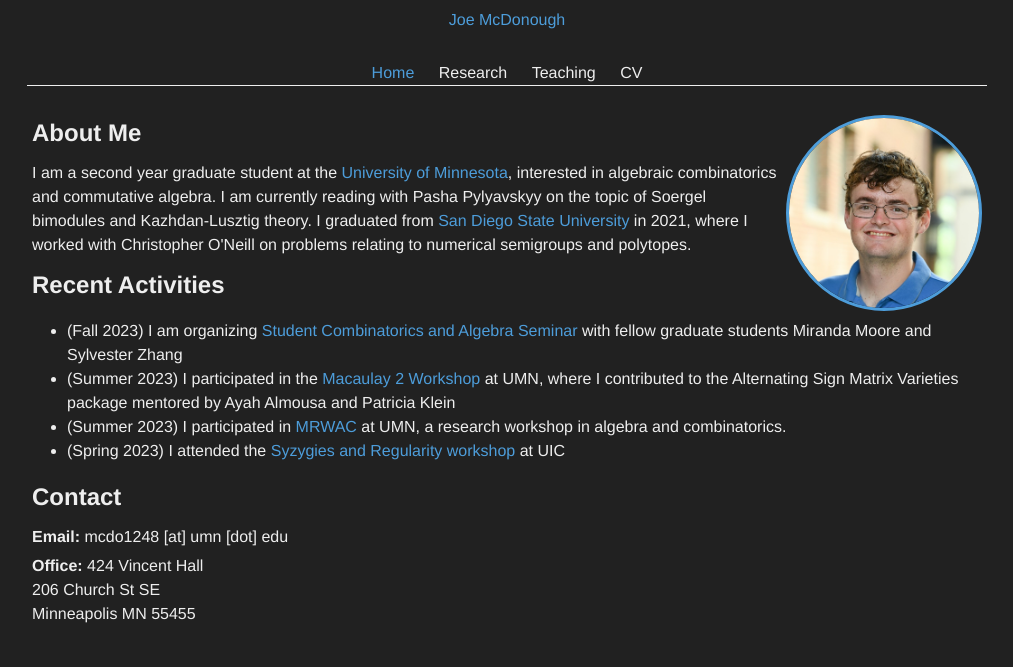
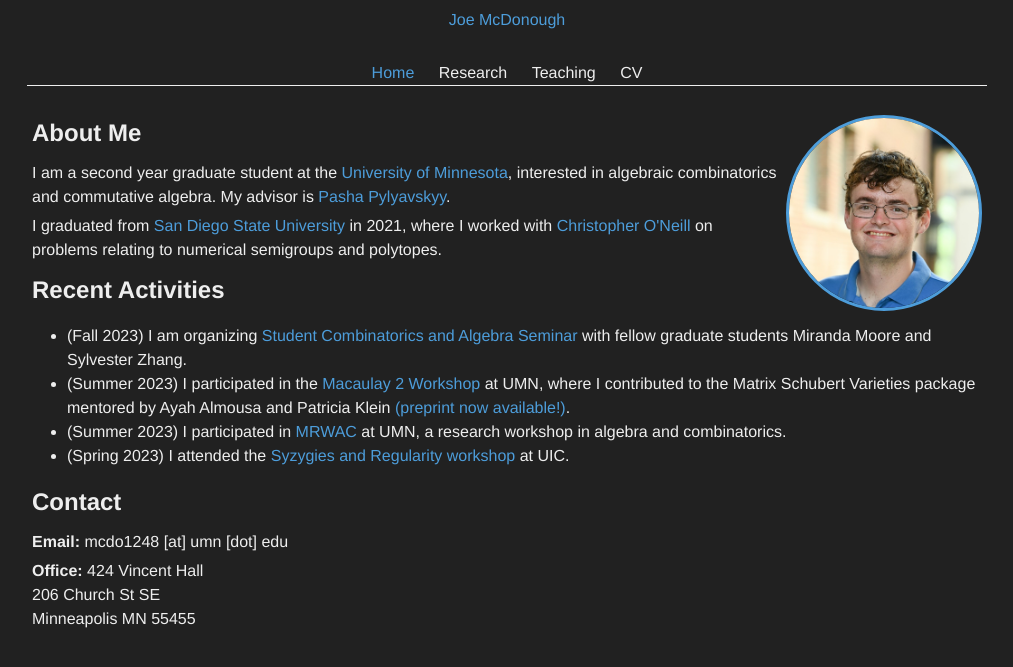
Before and after one commit to jmcdonough98/jmcdonough98.github.io, a Jekyll site: the page built from index.html, in a window 1280 px wide. Shown: the top 667 px of the page, without its empty margins (133-1146 px from the left). Built offline with Jekyll 4.4.1, drawn with Linux system fonts in a browser that asks for light colours.

Commit message:
end of year update

```diff
--- a/Gemfile
+++ b/Gemfile
@@ -1,4 +1,3 @@
 source "https://rubygems.org"
 
-# gem "github-pages", "~> 228", group: :jekyll_plugins
 gem "jekyll"
--- a/index.html
+++ b/index.html
@@ -5,14 +5,15 @@ title: Joe McDonough
 
 <p> <img class="about-image" src="assets/images/headshot_square.jpg"> </img></p>
 <h2>About Me </h2>
-<p> I am a second year graduate student at the <a href="https://cse.umn.edu/math">University of Minnesota</a>, interested in algebraic combinatorics and commutative algebra. I am currently reading with Pasha Pylyavskyy on the topic of Soergel bimodules and Kazhdan-Lusztig theory. I graduated from <a href="https://math.sdsu.edu">San Diego State University</a> in 2021, where I worked with Christopher O'Neill on problems relating to numerical semigroups and polytopes.</p>
+<p> I am a second year graduate student at the <a href="https://cse.umn.edu/math">University of Minnesota</a>, interested in algebraic combinatorics and commutative algebra. My advisor is <a href="https://sites.google.com/site/pylyavskyy/">Pasha Pylyavskyy</a>.</p>
+<p>I graduated from <a href="https://math.sdsu.edu">San Diego State University</a> in 2021, where I worked with <a href="https://cdoneill.sdsu.edu/">Christopher O'Neill</a> on problems relating to numerical semigroups and polytopes.</p>
 
 <h2>Recent Activities</h2>
 <ul>
-    <li>(Fall 2023) I am organizing <a href="https://sites.google.com/umn.edu/umn-scas-seminar/">Student Combinatorics and Algebra Seminar</a> with fellow graduate students Miranda Moore and Sylvester Zhang</li>
-    <li>(Summer 2023) I participated in the <a href="https://macaulay2.github.io/Workshop-2023-Minneapolis/">Macaulay 2 Workshop</a> at UMN, where I contributed to the Alternating Sign Matrix Varieties package mentored by Ayah Almousa and Patricia Klein</li>
+    <li>(Fall 2023) I am organizing <a href="https://sites.google.com/umn.edu/umn-scas-seminar/">Student Combinatorics and Algebra Seminar</a> with fellow graduate students Miranda Moore and Sylvester Zhang.</li>
+    <li>(Summer 2023) I participated in the <a href="https://macaulay2.github.io/Workshop-2023-Minneapolis/">Macaulay 2 Workshop</a> at UMN, where I contributed to the Matrix Schubert Varieties package mentored by Ayah Almousa and Patricia Klein <a href="https://arxiv.org/abs/2312.07393">(preprint now available!)</a>.</li>
     <li>(Summer 2023) I participated in <a href="https://sites.google.com/view/mrwac2023/">MRWAC</a> at UMN, a research workshop in algebra and combinatorics.</li>
-    <li>(Spring 2023) I attended the <a href="https://wlzhang.people.uic.edu/SyzygiesRegularity/">Syzygies and Regularity workshop</a> at UIC</li>
+    <li>(Spring 2023) I attended the <a href="https://wlzhang.people.uic.edu/SyzygiesRegularity/">Syzygies and Regularity workshop</a> at UIC.</li>
 </ul>
 
 <h2> Contact</h2>
```
Also changed, not shown: research.html (+4 -7 lines), teaching.html (+4 -3 lines), 1 other file.
